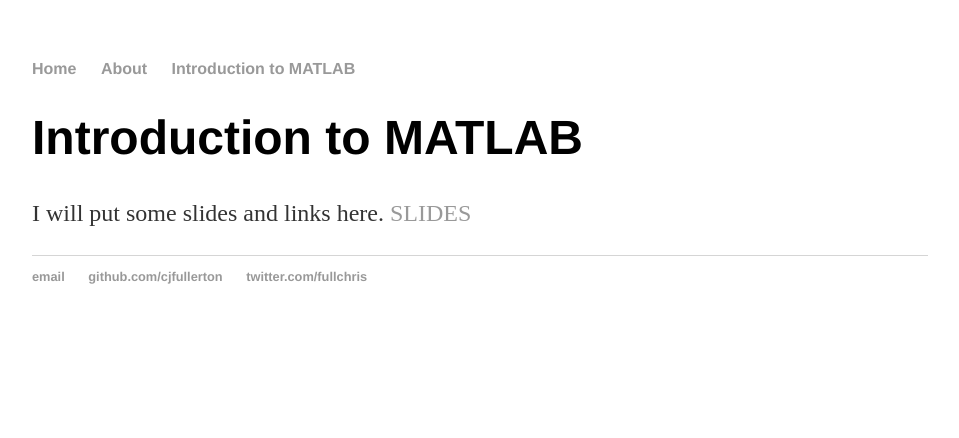
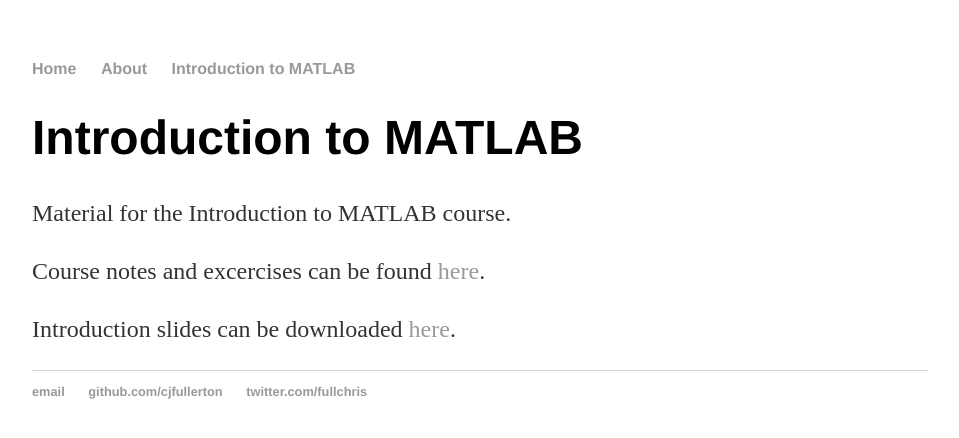
Before and after one commit to cjfullerton/cjfullerton.github.io, a Jekyll site: the page built from MATLAB_training/index.html, in a window 1280 px wide. Shown: the top 438 px of the page, without its empty margins (160-1119 px from the left). Built offline with Jekyll 4.4.1, drawn with Linux system fonts in a browser that asks for light colours.

Commit message:
feature: Update training links and home

```diff
--- a/MATLAB_training/index.html
+++ b/MATLAB_training/index.html
@@ -4,7 +4,9 @@ title: Christopher J. Fullerton
 ---
 <div class="blurb">
 	<h1>Introduction to MATLAB</h1>
-	<p>I will put some slides and links here.
-		<a href ="https://github.com/cjfullerton/cjfullerton.github.io/raw/master/slides/Intro-to-MATLAB.pdf">SLIDES</a>
-	</p>
+	<p>Material for the Introduction to MATLAB course.</p>
+
+	<p> Course notes and excercises can be found <a href="http://swcarpentry.github.io/matlab-novice-inflammation/05-loops/index.html">here</a>.</p>
+
+	<p>Introduction slides can be downloaded <a href ="https://github.com/cjfullerton/cjfullerton.github.io/raw/master/slides/Intro-to-MATLAB.pdf">here</a>.</p>
 </div><!-- /.blurb -->
--- a/index.html
+++ b/index.html
@@ -4,8 +4,6 @@ title: Christopher J. Fullerton
 ---
 <div class="blurb">
 	<h1>Welcome</h1>
-	<p>This site is still under construction. Since you've managed to find your way here, let me show you around.</p>
-	<p>You can find out a little bit more about me <a href="/about">here</a> and my research interests <a href="/researchinterests">here</a>.</p>
-	<p>A more detailed CV can be found <a href="/cv">here</a>.</p>
-	<p>Lastly, a rudimentary blog can be found <a href="/blog">here</a>.</p>
+	<p>You can find out a little bit more about me <a href="/about">here</a>.</p>
+	<p>Links to material for the Introduction to MATLAB course I teach can be found <a href="/MATLAB_training">here</a>.</p>
 </div><!-- /.blurb -->
```
